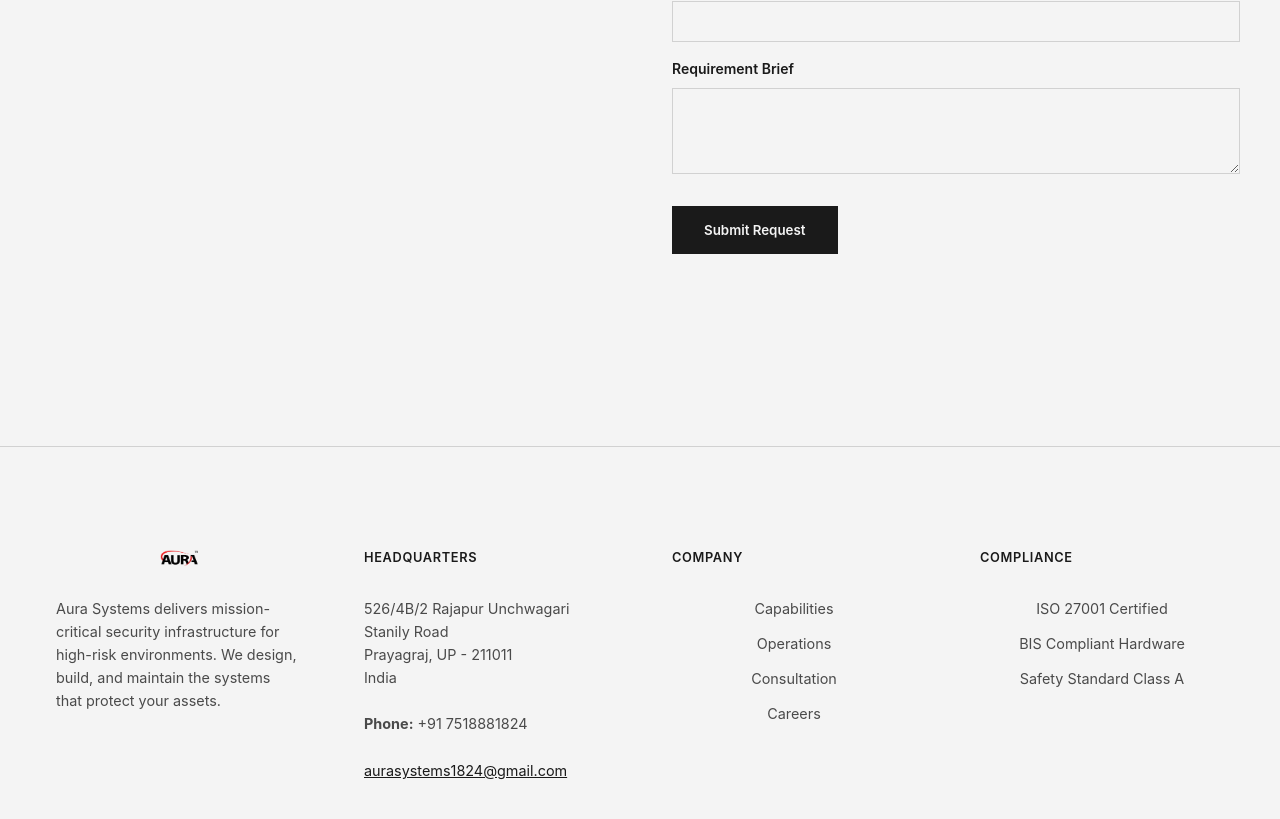
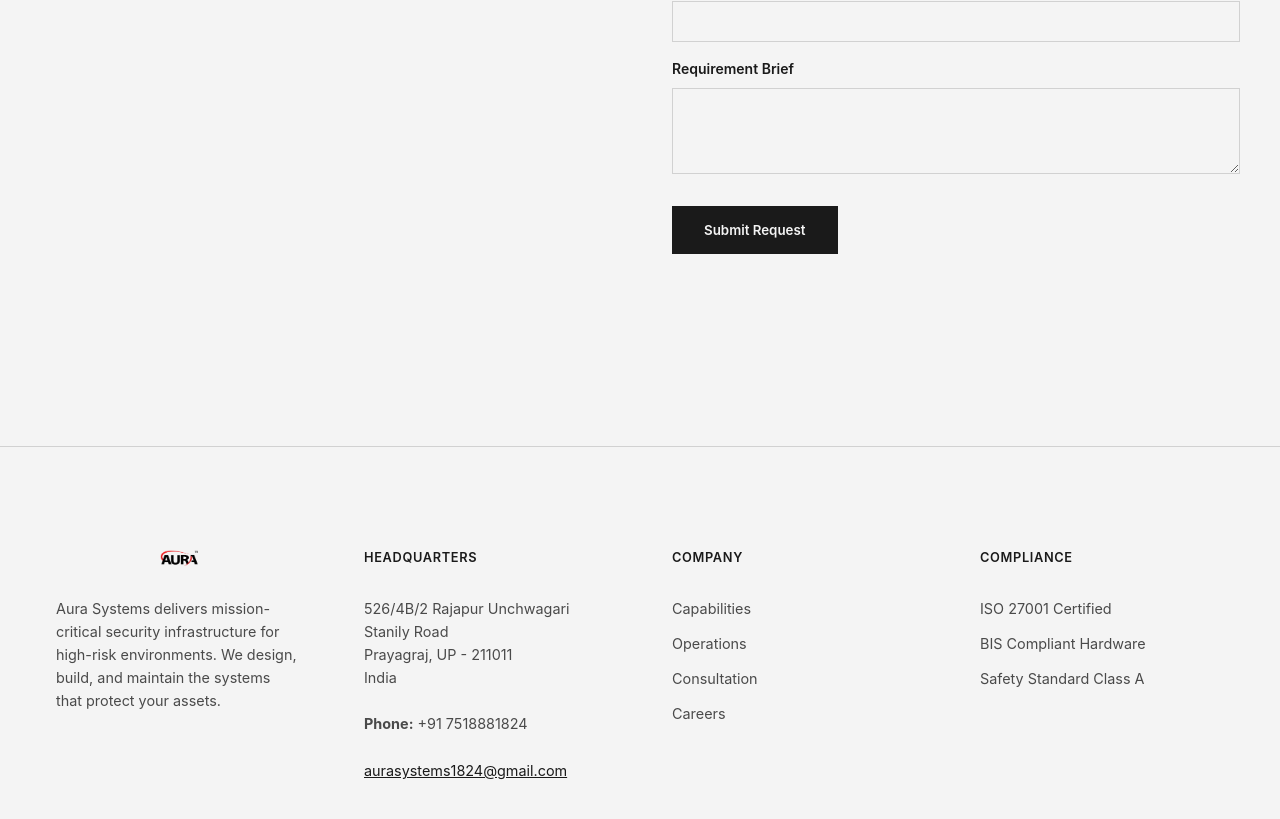
Before and after one commit to Psyodrz/Aura-Systems, a React (Vite) app: page / in a window 1280 px wide. Shown: the part 11141-11960 px from the top of the page. Built offline with nearby package versions, Linux system fonts and the light colour scheme.

Commit message:
Fix desktop footer alignment to left-align list items

```diff
--- a/src/index.css
+++ b/src/index.css
@@ -446,4 +446,9 @@ html, body {
     display: flex;
     align-items: center; /* Center vertically in the 30px space */
   }
+
+  /* Footer Links (Desktop: Left Align) */
+  .footer-content ul {
+    align-items: flex-start;
+  }
 }
```
